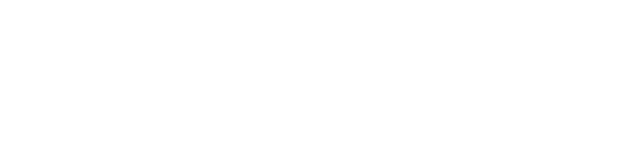
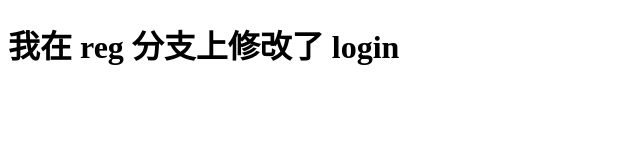
Before and after one commit to wrbtl/project_01, a plain HTML site: page login.html in a window 1280 px wide. Shown: the whole page, without its empty margins (0-640 px from the left). Drawn offline with Linux system fonts and the light colour scheme.

Commit message:
reg 上修改了 login

```diff
--- a/login.html
+++ b/login.html
@@ -9,7 +9,7 @@
 </head>
 
 <body>
-
+    <h1>我在 reg 分支上修改了 login</h1>
 </body>
 
 </html>
```
